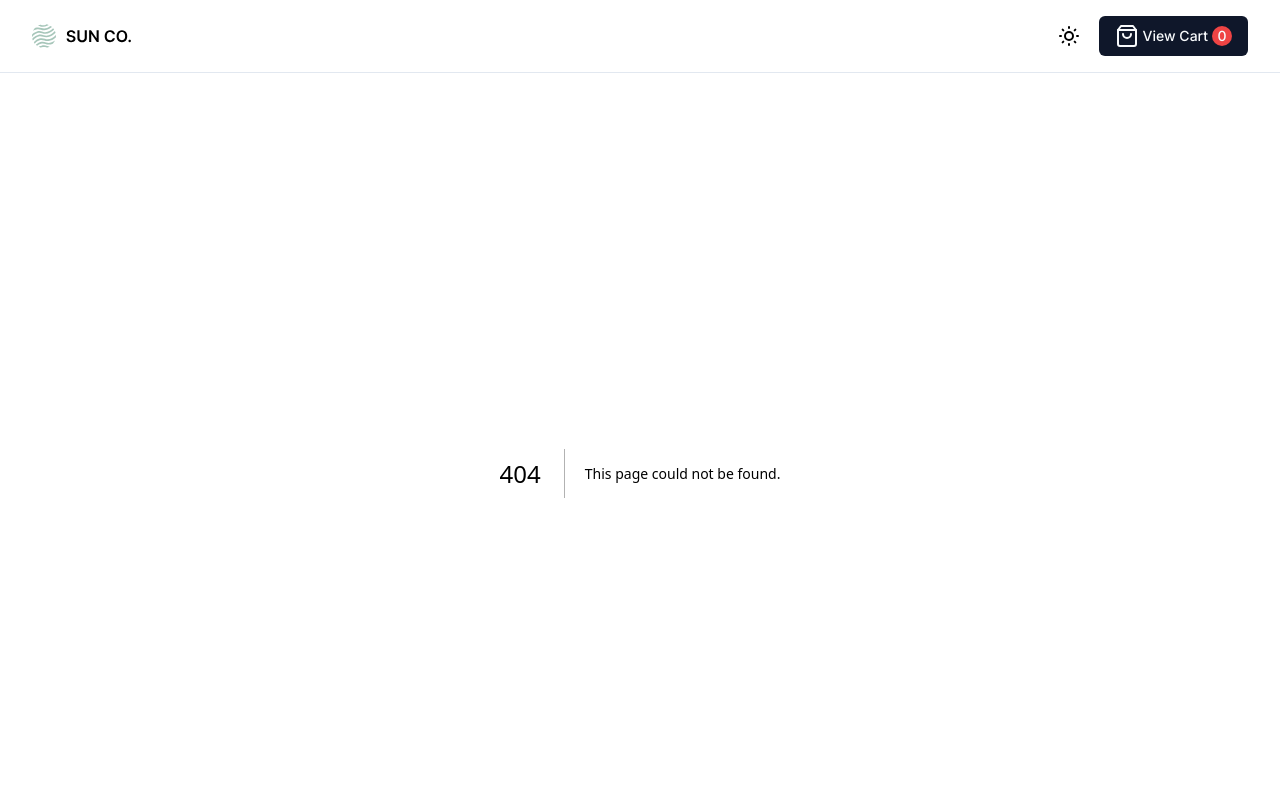
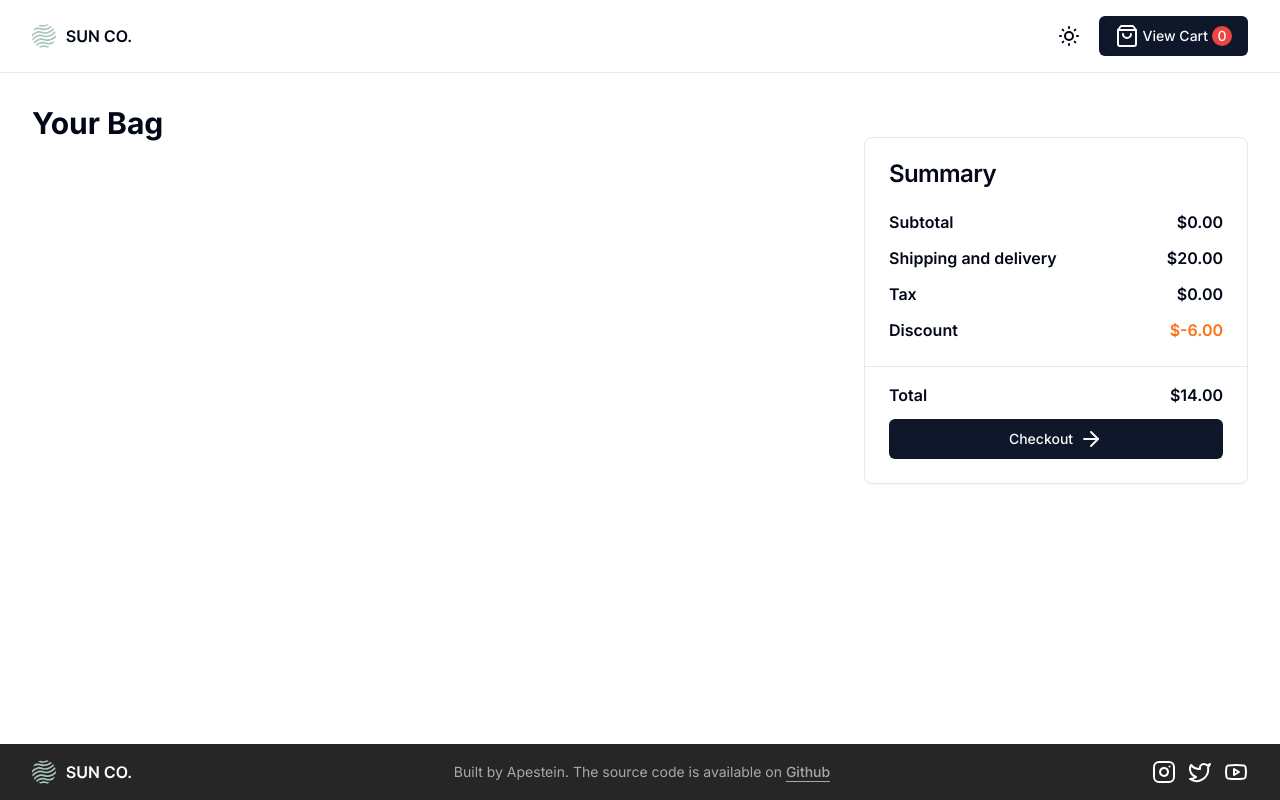
Before and after one commit to Apestein/sun-co, a Next.js app: page /cart in a window 1280 px wide. Before the commit this address had no page. Shown: the top 800 px of the page. Built offline with nearby package versions, Linux system fonts and the light colour scheme.

Commit message:
save point

```diff
--- /dev/null
+++ b/src/app/cart/page.tsx
@@ -0,0 +1,192 @@
+"use client"
+import { useAtom } from "jotai"
+import { cartAtom } from "@/lib/atoms"
+import {
+  Card,
+  CardContent,
+  CardFooter,
+  CardHeader,
+  CardTitle,
+} from "@/components/ui/card"
+import { Button } from "@/components/ui/button"
+import Image from "next/image"
+import { Plus, Minus, ArrowRight } from "lucide-react"
+
+export default function Cart() {
+  const [cart, setCart] = useAtom(cartAtom)
+
+  function calculateTotal() {
+    if (!cart.length) return 0
+    return cart
+      .map((el) => el.price * el.quanity)
+      .reduce((accumulator, current) => accumulator + current)
+  }
+  const total = calculateTotal().toFixed(2)
+  const tax = (+total * 0.1).toFixed(2)
+  const SHIPPING = "20.00"
+  const DISCOUNT = "-6.00"
+  const cartTotal = (
+    Number(total) +
+    Number(tax) +
+    Number(SHIPPING) +
+    Number(DISCOUNT)
+  ).toFixed(2)
+
+  function updateCartItem(id: number, action: "+" | "-") {
+    if (action === "+")
+      setCart((prev) =>
+        prev.map((el) =>
+          el.id === id ? { ...el, quanity: el.quanity + 1 } : el,
+        ),
+      )
+    else
+      setCart((prev) =>
+        prev.map((el) =>
+          el.id === id ? { ...el, quanity: el.quanity - 1 } : el,
+        ),
+      )
+  }
+
+  function deleteFromCart(id: number) {
+    setCart((prev) => prev.filter((el) => el.id !== id))
+  }
+
+  return (
+    <>
+      <section className="py-8 md:hidden">
+        <Card>
+          <CardHeader>
+            <CardTitle>Summary</CardTitle>
+          </CardHeader>
+          <CardContent className="space-y-3">
+            <div className="flex justify-between font-semibold">
+              <p>Subtotal</p>
+              <p>${total}</p>
+            </div>
+            <div className="flex justify-between font-semibold">
+              <p>Shipping and delivery</p>
+              <p>${SHIPPING}</p>
+            </div>
+            <div className="flex justify-between font-semibold">
+              <p>Tax</p>
+              <p>${tax}</p>
+            </div>
+            <div className="flex justify-between font-semibold">
+              <p>Discount</p>
+              <p className="text-orange-500">${DISCOUNT}</p>
+            </div>
+          </CardContent>
+          <CardFooter className="flex-col gap-3 border-t pt-4">
+            <div className="flex w-full justify-between font-semibold">
+              <p>Total</p>
+              <p>${cartTotal}</p>
+            </div>
+            <Button className="flex w-full gap-1.5">
+              Checkout <ArrowRight />
+            </Button>
+          </CardFooter>
+        </Card>
+      </section>
+      <section className="gap-16 md:mt-8 md:grid md:grid-cols-[2fr_1fr]">
+        <div className="space-y-4">
+          <h2 className="text-xl font-bold md:text-3xl">Your Bag</h2>
+          <ul className="space-y-4">
+            {cart.map((item) => (
+              <div
+                key={item.id}
+                className="grid grid-cols-2 gap-4 border-b pb-4"
+              >
+                <Image
+                  src={item.mainImage}
+                  alt="product-item"
+                  width={522}
+                  height={568}
+                />
+                <div className="flex flex-col justify-around font-semibold md:text-3xl">
+                  <div className="flex justify-between">
+                    <p>{item.name}</p>
+                    <p>${item.price}</p>
+                  </div>
+                  <p className="text-sm font-normal text-neutral-600 dark:text-slate-50 md:text-lg">
+                    {item.description}
+                  </p>
+                  <div className="flex w-fit rounded-md border p-1">
+                    <Button
+                      variant="secondary"
+                      onClick={() => {
+                        if (item.quanity === 0) return
+                        updateCartItem(item.id, "-")
+                      }}
+                      className="px-1 md:px-3"
+                    >
+                      <Minus />
+                    </Button>
+                    <input
+                      type="number"
+                      value={item.quanity}
+                      className="remove-arrow w-12 text-center dark:bg-transparent"
+                    />
+                    <Button
+                      variant="secondary"
+                      onClick={() => updateCartItem(item.id, "+")}
+                      className="px-1 md:px-3"
+                    >
+                      <Plus />
+                    </Button>
+                  </div>
+                  <Button
+                    variant="outline"
+                    className="self-start underline md:text-xl"
+                    onClick={() => deleteFromCart(item.id)}
+                  >
+                    Remove
+                  </Button>
+                </div>
+              </div>
+            ))}
+          </ul>
+        </div>
+        <section className="hidden py-8 md:block">
+          <Card>
+            <CardHeader>
+              <CardTitle>Summary</CardTitle>
+            </CardHeader>
+            <CardContent className="space-y-3">
+              <div className="flex justify-between font-semibold">
+                <p>Subtotal</p>
+                <p>${total}</p>
+              </div>
+              <div className="flex justify-between font-semibold">
+                <p>Shipping and delivery</p>
+                <p>${SHIPPING}</p>
+              </div>
+              <div className="flex justify-between font-semibold">
+                <p>Tax</p>
+                <p>${tax}</p>
+              </div>
+              <div className="flex justify-between font-semibold">
+                <p>Discount</p>
+                <p className="text-orange-500">${DISCOUNT}</p>
+              </div>
+            </CardContent>
+            <CardFooter className="flex-col gap-3 border-t pt-4">
+              <div className="flex w-full justify-between font-semibold">
+                <p>Total</p>
+                <p>${cartTotal}</p>
+              </div>
+              <Button className="flex w-full gap-1.5" asChild>
+                <a
+                  href="https://www.youtube.com/watch?v=dQw4w9WgXcQ"
+                  target="_blank"
+                  rel="noreferrer"
+                >
+                  Checkout <ArrowRight />
+                </a>
+              </Button>
+            </CardFooter>
+          </Card>
+        </section>
+      </section>
+    </>
+  )
+}
--- a/src/app/layout.tsx
+++ b/src/app/layout.tsx
@@ -5,8 +5,7 @@ import { ThemeProvider } from "@/components/theme-provider"
 import { Toaster } from "@/components/ui/toaster"
 import { ThemeToggle } from "@/components/theme-toggle"
 import { Icons } from "@/components/icons"
-import { ShoppingBag, Instagram, Twitter, Youtube } from "lucide-react"
-import { Button } from "@/components/ui/button"
+import { Instagram, Twitter, Youtube, Github } from "lucide-react"
 import Link from "next/link"
 import { CartButton } from "@/components/cart-button"
 
@@ -33,7 +32,9 @@ export default function RootLayout({
         <ThemeProvider attribute="class" defaultTheme="system" enableSystem>
           <header className="border-b py-4">
             <div className="container flex items-center justify-between">
-              <Icons.logo />
+              <Link href="/">
+                <Icons.logo />
+              </Link>
               <div className="space-x-3">
                 <ThemeToggle />
                 <CartButton />
@@ -41,11 +42,19 @@ export default function RootLayout({
             </div>
           </header>
           <main className="container mb-12 md:mb-24">{children}</main>
-          <footer className="mt-auto bg-neutral-800 py-4 text-white">
+          <footer className="mt-auto bg-neutral-800 py-4 text-white dark:bg-slate-800">
             <div className="container flex items-center justify-between gap-1.5">
               <Icons.logo />
               <p className="truncate text-xs text-white/60 md:text-sm">
-                © 2023 dot.cards text task. All rights reserved
+                Built by Apestein. The source code is available on{" "}
+                <a
+                  href="https://github.com/Apestein/sun-co"
+                  target="_blank"
+                  rel="noreferrer"
+                  className="font-medium underline underline-offset-4"
+                >
+                  Github
+                </a>
               </p>
               <div className="flex gap-1.5 md:gap-3">
                 <Instagram />
--- a/src/app/page.tsx
+++ b/src/app/page.tsx
@@ -35,7 +35,7 @@ export default async function Home() {
           </h1>
           <h1 className="text-4xl font-bold md:text-7xl">Summer Sale</h1>
           <p>Discover our summer Styles with discount</p>
-          <Button className="flex gap-1.5">
+          <Button className="flex gap-1.5 dark:bg-slate-900 dark:text-slate-50">
             Shop Now <ArrowRight />
           </Button>
         </div>
@@ -64,7 +64,7 @@ export default async function Home() {
                     width={522}
                     height={568}
                     src={product.mainImage}
-                    className="w-48 md:w-72"
+                    className="w-48 rounded-3xl border-neutral-500 hover:border md:w-72"
                   />
                 </Link>
                 <div>
--- a/src/components/add-to-cart.tsx
+++ b/src/components/add-to-cart.tsx
@@ -12,10 +12,12 @@ import { Product } from "@/types"
 import { useState } from "react"
 import { useAtom } from "jotai"
 import { cartAtom } from "@/lib/atoms"
+import { useToast } from "./ui/use-toast"
 
 export function AddToCartCard({ product }: { product: Product }) {
   const [quanity, setQuanity] = useState(1)
   const [cart, setCart] = useAtom(cartAtom)
+  const { toast } = useToast()
 
   function updateCart() {
     if (quanity === 0) return
@@ -28,6 +30,10 @@ export function AddToCartCard({ product }: { product: Product }) {
       )
     else setCart((prev) => [...prev, { ...product, quanity }])
     setQuanity(0)
+    toast({
+      title: "Action Completed",
+      description: `Added ${quanity} ${product.name} to cart!`,
+    })
   }
 
   return (
@@ -55,7 +61,7 @@ export function AddToCartCard({ product }: { product: Product }) {
             <input
               type="number"
               value={quanity}
-              className="remove-arrow w-12 text-center"
+              className="remove-arrow w-12 text-center dark:bg-transparent"
             />
             <Button
               variant="secondary"
--- a/src/components/carousel.tsx
+++ b/src/components/carousel.tsx
@@ -44,8 +44,8 @@ export function SnapCarousel({ product }: { product: Product }) {
               key={i}
               onClick={() => goTo(i)}
               className={cn(
-                "h-2 w-2 rounded-full bg-black/20",
-                activePageIndex === i && "scale-125 bg-black",
+                "h-2 w-2 rounded-full bg-black/20 dark:bg-slate-800",
+                activePageIndex === i && "scale-125 bg-black dark:bg-white",
               )}
             />
           ))}
--- a/src/components/cart-button.tsx
+++ b/src/components/cart-button.tsx
@@ -12,7 +12,7 @@ export function CartButton() {
       <Link href="/cart" className="flex gap-1">
         <ShoppingBag />
         View Cart
-        <div className="grid h-5 w-5 place-content-center rounded-full bg-red-500 text-sm">
+        <div className="flex h-5 w-5 items-center justify-center rounded-full bg-red-500 text-sm">
           {cart.length}
         </div>
       </Link>
```
Also changed, not shown: public/product2-main.png, public/product3-main.png.
